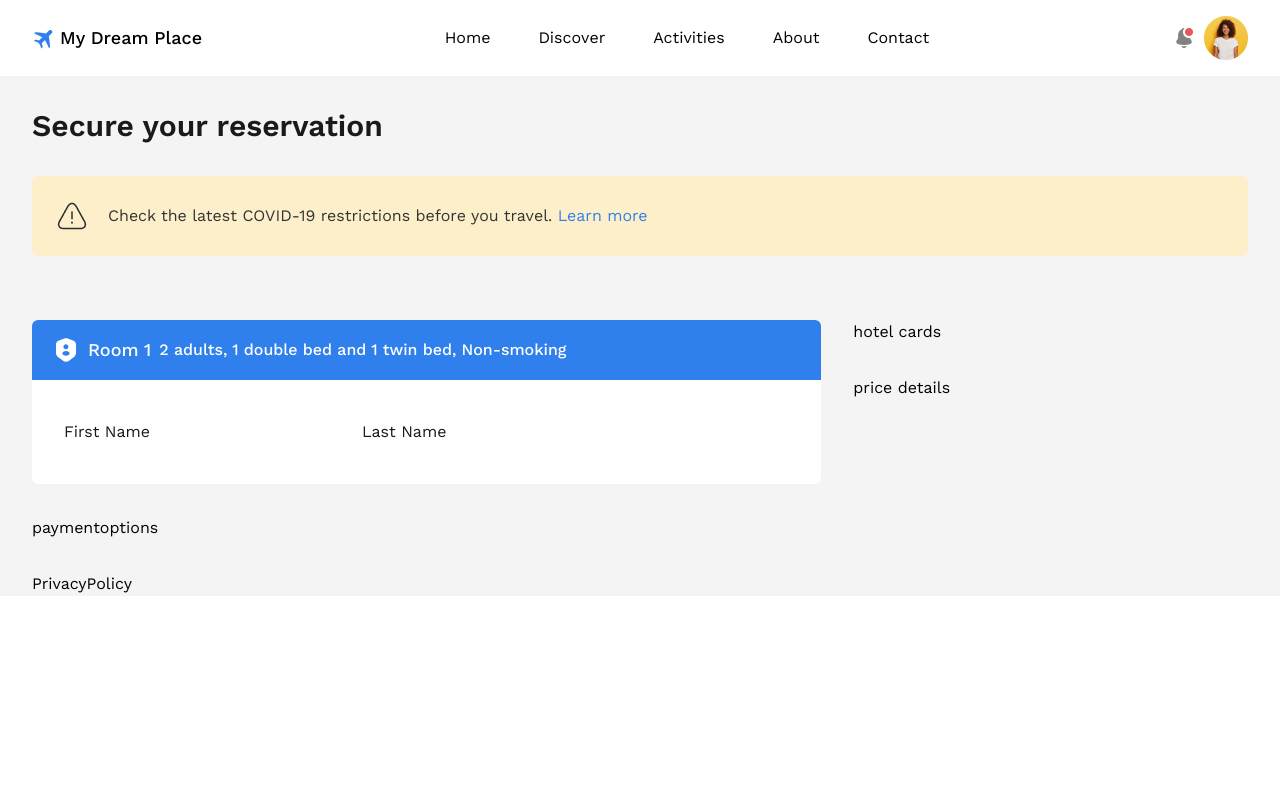
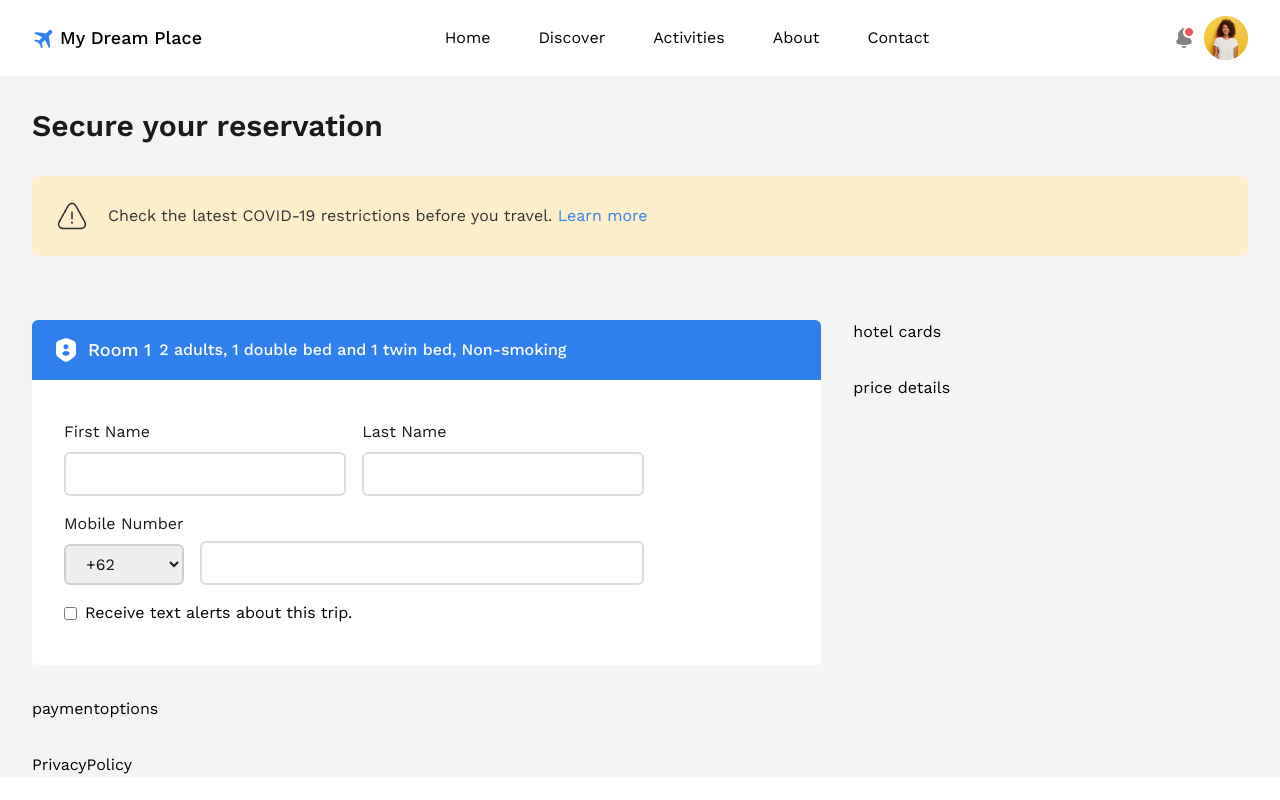
Before and after one commit to AmrMustafa13/algoriza-internship-163, a Vue app: page /checkout in a window 1280 px wide. Built offline with nearby package versions, Linux system fonts and the light colour scheme; sample sign-in values are in the browser's storage.

Commit message:
add userdata form

```diff
--- a/src/views/Checkout/components/UserDataForm.vue
+++ b/src/views/Checkout/components/UserDataForm.vue
@@ -10,12 +10,54 @@
       <p class="text-lg">Room 1</p>
       <span>2 adults, 1 double bed and 1 twin bed, Non-smoking</span>
     </header>
-    <form class="px-8 py-10">
-      <div class="text-[#181818]">
-        <label for="firstname">First Name</label>
-        <input type="text" name="firstname" id="firstname" />
-        <label for="lastname">Last Name</label>
-        <input type="text" name="lastname" id="lastname" />
+    <form class="px-8 py-10 flex flex-col gap-4">
+      <div class="text-[#181818] flex gap-4 w-[80%]">
+        <div class="flex flex-col gap-2 w-full">
+          <label for="firstname">First Name</label>
+          <input
+            type="text"
+            name="firstname"
+            id="firstname"
+            class="border-[#4F4F4F]/20 border-2 rounded-md py-2 px-4"
+          />
+        </div>
+        <div class="flex flex-col gap-2 w-full">
+          <label for="lastname">Last Name</label>
+          <input
+            type="text"
+            name="lastname"
+            id="lastname"
+            class="border-[#4F4F4F]/20 border-2 rounded-md py-2 px-4"
+          />
+        </div>
+      </div>
+      <div class="text-[#181818] flex gap-4 w-[80%]">
+        <div class="flex flex-col gap-2">
+          <label for="mobilecode" class="whitespace-nowrap"
+            >Mobile Number</label
+          >
+          <select
+            name="code"
+            id="mobilecode"
+            class="border-[#4F4F4F]/20 border-2 rounded-md py-2 px-4"
+          >
+            <option value="+62">+62</option>
+            <option value="+63">+63</option>
+            <option value="+64">+64</option>
+          </select>
+        </div>
+        <div class="flex flex-col gap-2 self-end w-full">
+          <input
+            type="text"
+            name="number"
+            id="number"
+            class="border-[#4F4F4F]/20 border-2 rounded-md py-2 px-4 w-full"
+          />
+        </div>
+      </div>
+      <div class="flex items-center gap-2">
+        <input type="checkbox" id="save" name="save" value="save" />
+        <label for="save">Receive text alerts about this trip.</label>
       </div>
     </form>
   </div>
```
